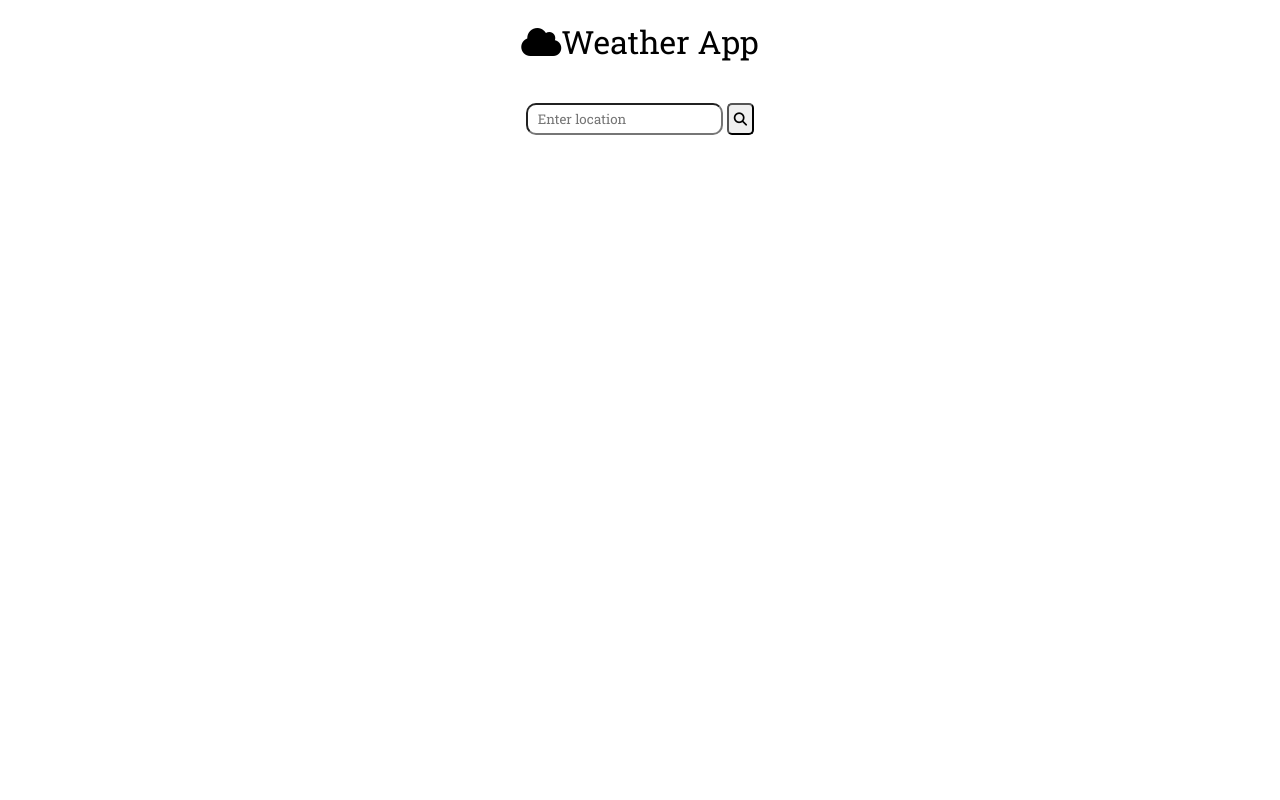
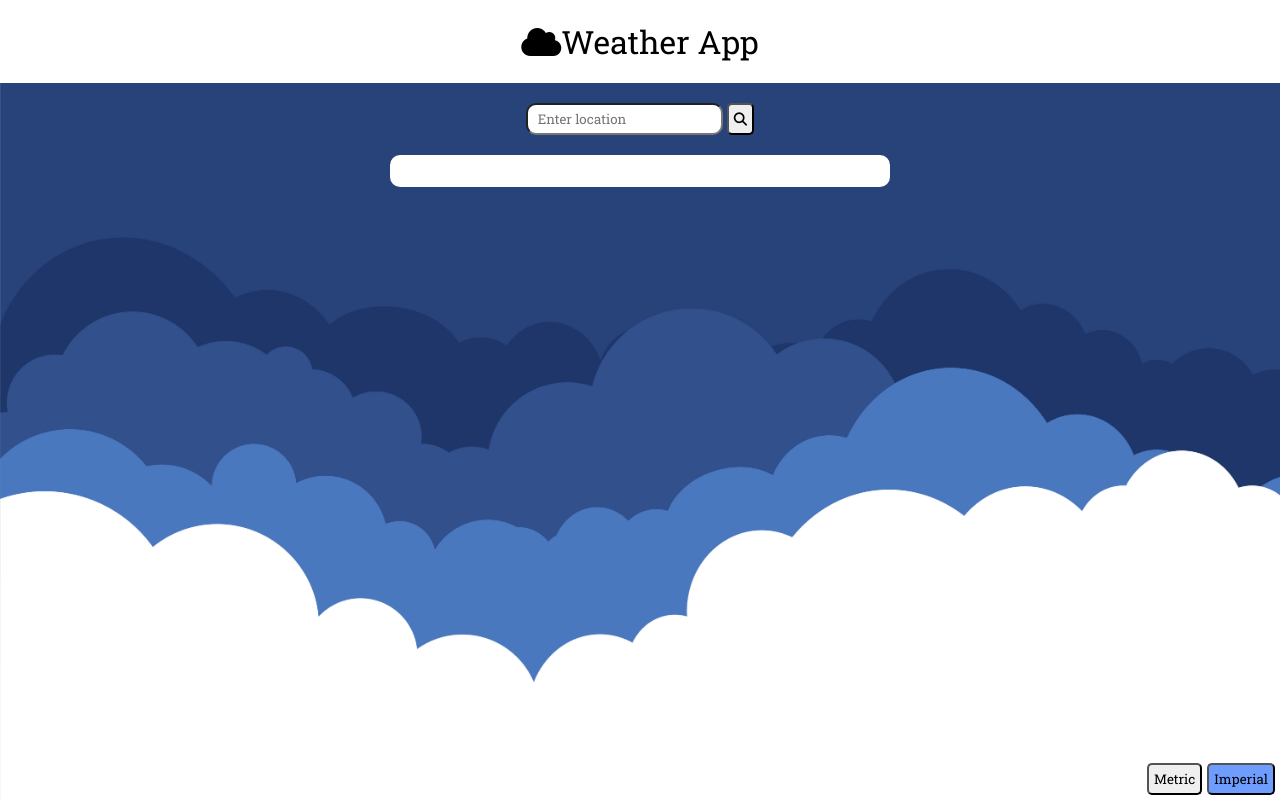
Before and after one commit to Jarrell21/weather-app, a plain HTML site: page index.html in a window 1280 px wide. Drawn offline with Linux system fonts and the light colour scheme; no server answers.

Commit message:
Change UI layout

```diff
--- a/index.html
+++ b/index.html
@@ -21,6 +21,11 @@
         </div>
         <div class="info-container"></div>
     </main>
-    <footer></footer>
+    <footer>
+        <div class="unit-buttons">
+            <button class="change-unit-metric">Metric</button>
+            <button class="change-unit-imperial active">Imperial</button>
+        </div>
+    </footer>
 </body>
 </html>
--- a/style.css
+++ b/style.css
@@ -14,7 +14,7 @@ body {
     display: flex;
     flex-direction: column;
     height: 100vh;
-    background: url('../dist/icons/bg.jpg');
+    background: url('./icons/bg.jpg');
     background-repeat: no-repeat;
     background-size: cover;
     background-position: center;
@@ -59,7 +59,7 @@ button:hover {
 }
 
 .info-container {
-    max-width: 650px;
+    max-width: 500px;
     display: flex;
     gap: 10px;
     border-radius: 10px;
@@ -79,7 +79,7 @@ button:hover {
     width: auto;
 }
 
-.mid-panel {
+.right-panel {
     display: flex;
     flex-direction: column;
     width: 100%;
@@ -91,13 +91,11 @@ button:hover {
     text-transform: capitalize;
 }
 
-/* .city-name {
-    font-size: 1.2rem;
+footer {
+    padding: 5px;
 }
 
-.temperature{} */
-
-.right-panel {
+.unit-buttons {
     display: flex;
     justify-content: flex-end;
     align-self: flex-start;
@@ -115,18 +113,10 @@ button:hover {
         align-items: center;
         width: 90%;
     }
-
-    .right-panel {
-        width: 100%;
-    }
 }
 
 @media (min-width: 500px) {
     .info-container {
         flex-direction: row;
     }
-
-    .right-panel {
-        width: 20%;
-    }
 }
```
